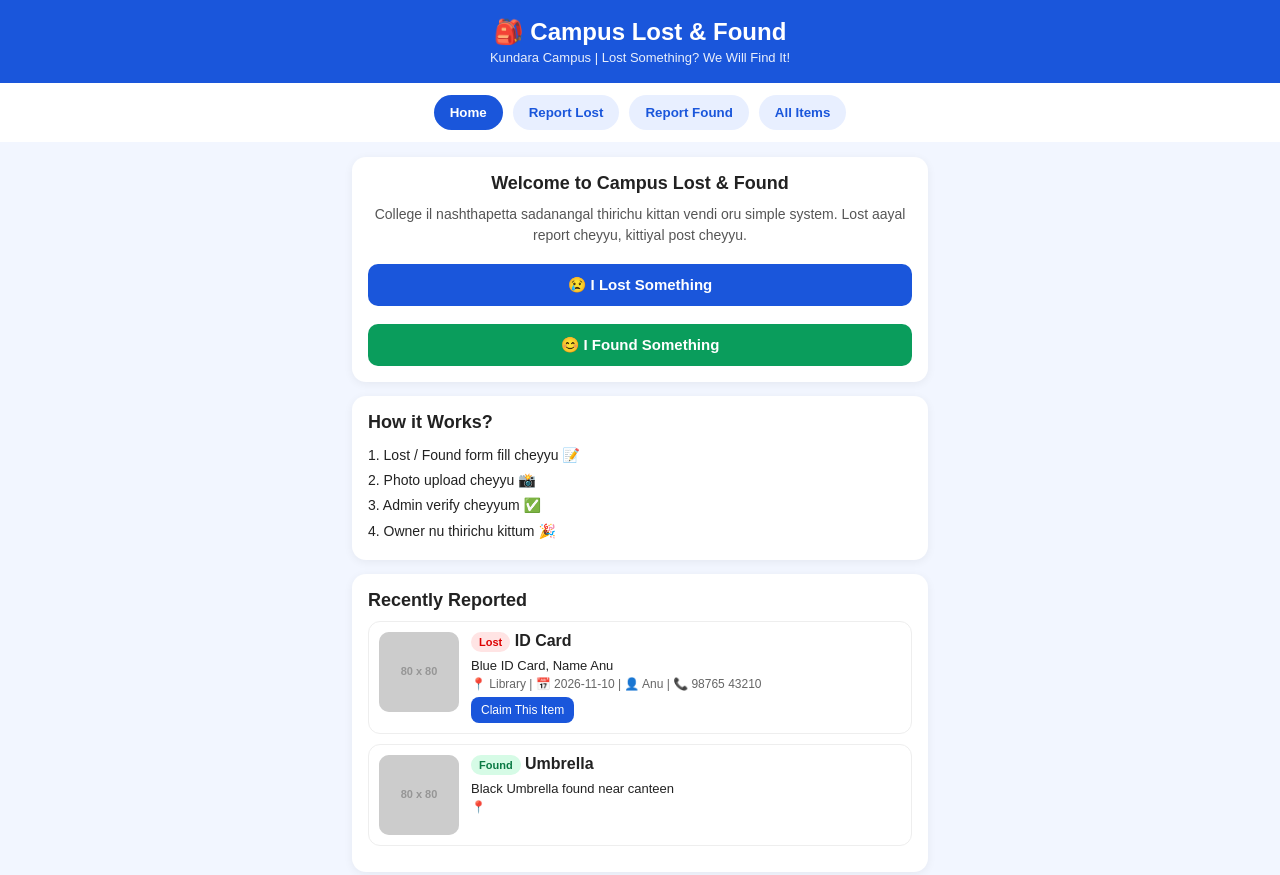
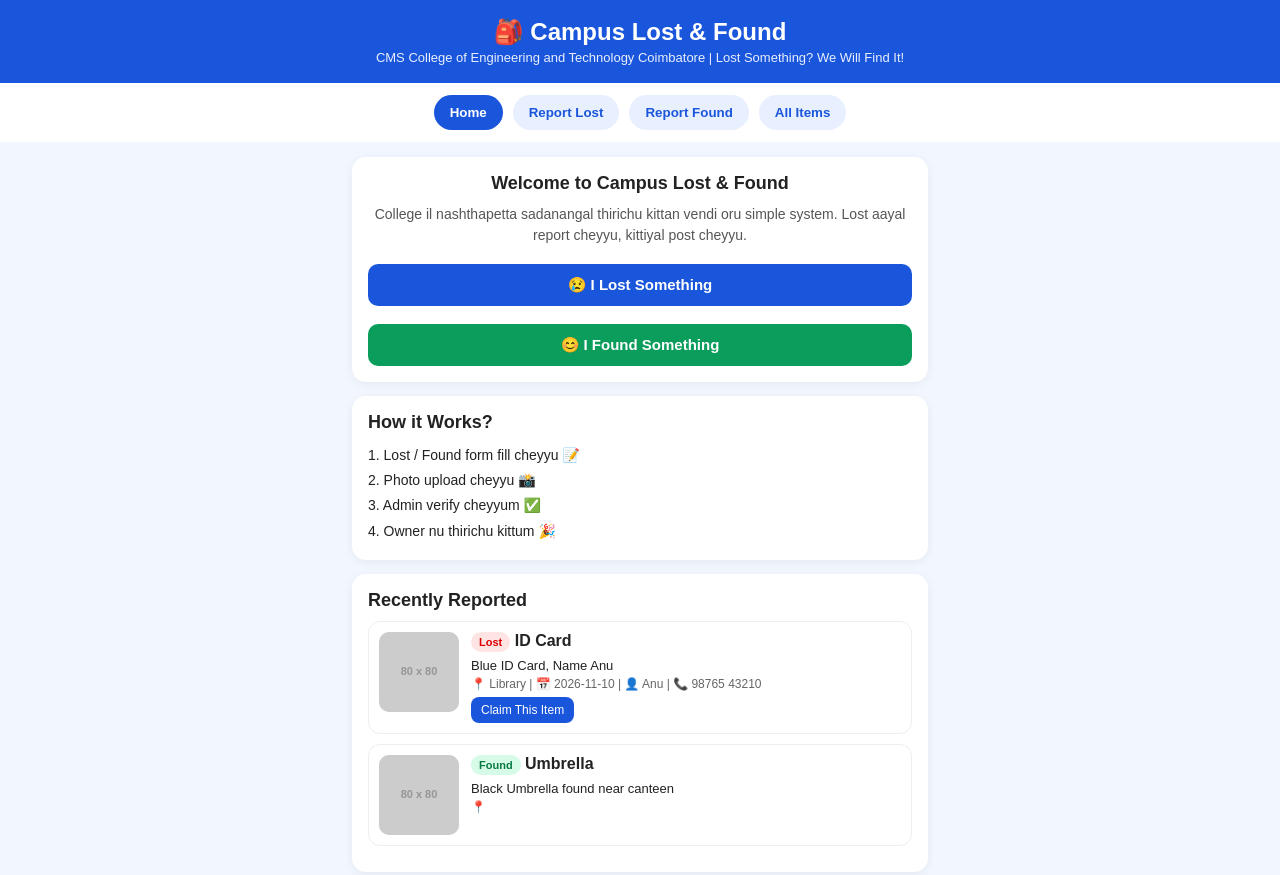
Before and after one commit to fidhafathiman608-cmyk/campus-lost-found, a plain HTML site: page index.html in a window 1280 px wide. Shown: the top 875 px of the page. Drawn offline with Linux system fonts and the light colour scheme; placeholder pictures from the web are drawn by us.

Commit message:
Update index.html

```diff
--- a/index.html
+++ b/index.html
@@ -36,7 +36,7 @@ input, select, textarea { width:100%; padding:11px; margin-bottom:10px; border:1
 
 <header>
   <h1>🎒 Campus Lost & Found</h1>
-  <p>Kundara Campus | Lost Something? We Will Find It!</p>
+  <p>CMS College of Engineering and Technology Coimbatore | Lost Something? We Will Find It!</p>
 </header>
 
 <nav>
```
